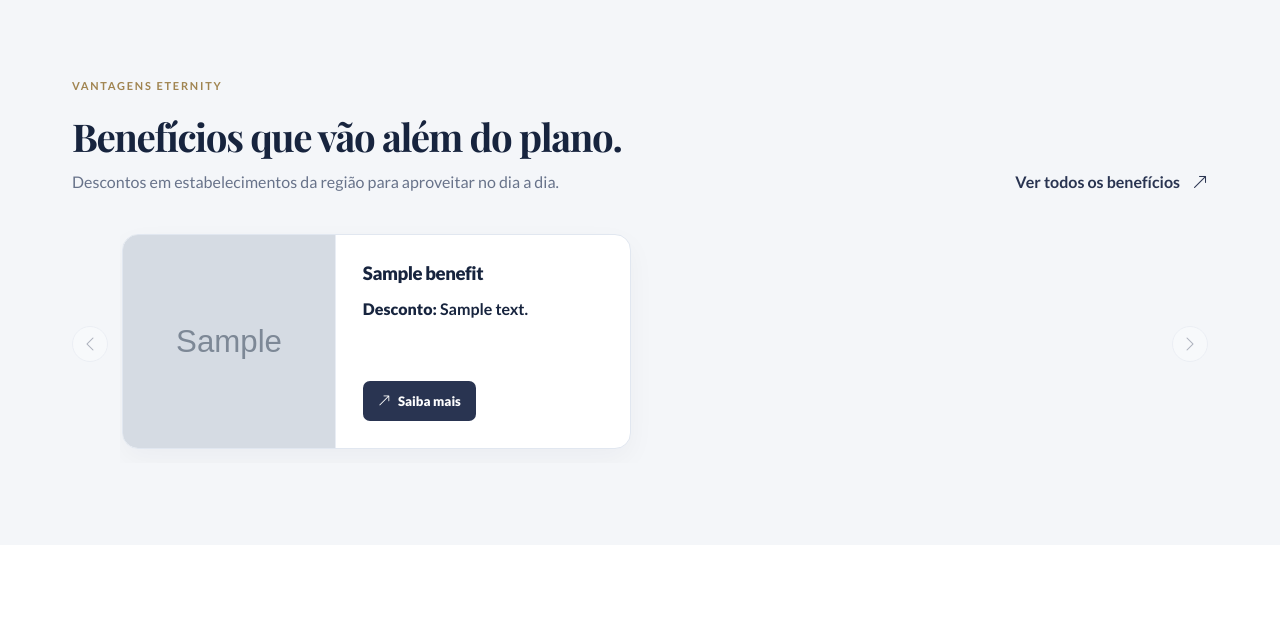
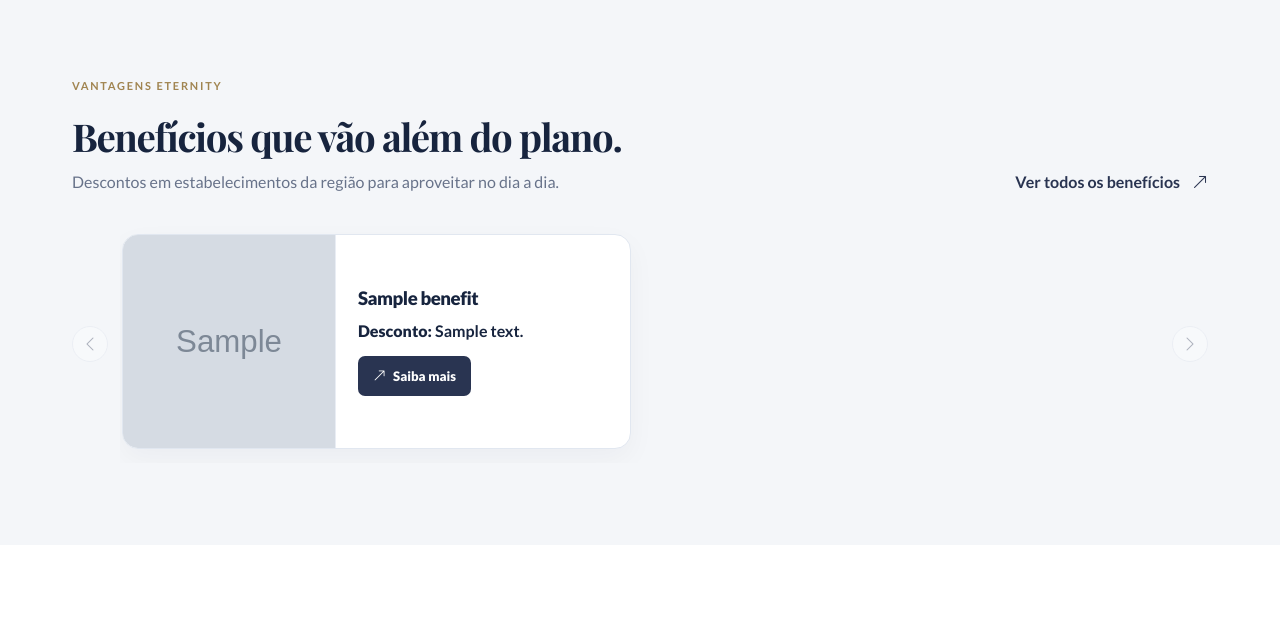
Before and after one commit to MiguelAlmeidaJ/planos-eternity, a PHP site: page / in a window 1280 px wide. Shown: the part 1683-2303 px from the top of the page. Run offline with PHP 8.4, Linux system fonts and the light colour scheme; data comes from the database, SQL or seed files in the repository; tables that the repository leaves empty hold one stand-in row (values such as "Sample post"); grey boxes marked "Sample" are stand-in pictures; data that the repository does not hold is empty; some libraries are stand-ins or nearby versions; some web fonts are replaced.

Commit message:
fix: remover espacamento automatico do CTA nos beneficios

```diff
--- a/assets/css/eternity-brand.css
+++ b/assets/css/eternity-brand.css
@@ -475,3 +475,42 @@ body .plans-page-content .plan-card.featured .plan-price-main strong{color:#2934
     align-self:flex-start;
   }
 }
+
+/* Correção de altura dos cards do carrossel: sem espaço flexível sobre o CTA */
+.et-benefits-home .et-benefit-card{
+  align-items:stretch;
+  min-height:0;
+}
+.et-benefits-home .et-benefit-card-body{
+  flex:none;
+  justify-content:center;
+  align-self:stretch;
+  padding:18px 22px;
+  gap:0;
+}
+.et-benefits-home .et-benefit-card h3{
+  margin:0 0 12px;
+  line-height:1.2;
+}
+.et-benefits-home .et-benefit-discount{
+  margin:0 0 15px;
+  line-height:1.25;
+}
+.et-benefits-home .et-benefit-card .et-benefit-cta{
+  margin:0;
+  align-self:flex-start;
+}
+.et-benefits-home .et-benefit-local{
+  margin:0;
+}
+.et-benefits-home .et-benefit-image{
+  height:100%;
+  min-height:0;
+}
+@media(max-width:760px){
+  .et-benefits-home .et-benefit-image{
+    height:auto;
+    aspect-ratio:1/1;
+  }
+  .et-benefits-home .et-benefit-card-body{padding:20px}
+}
```
